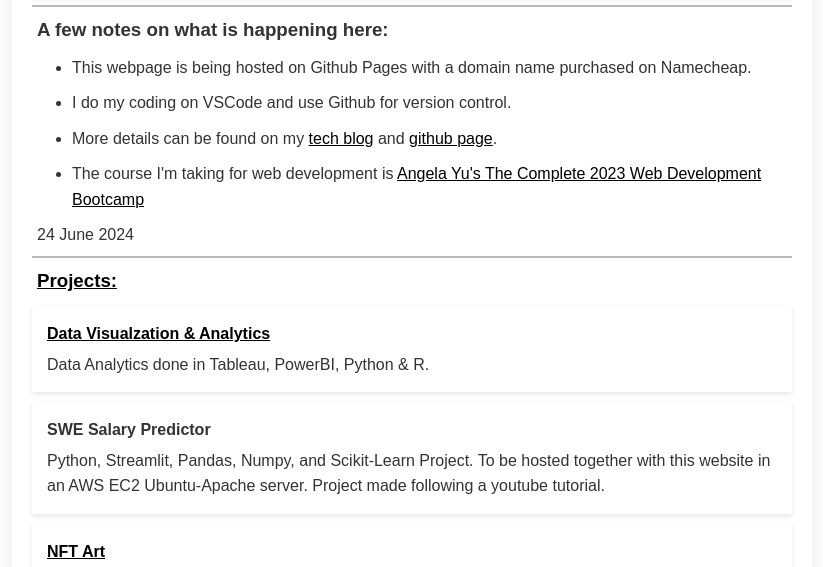
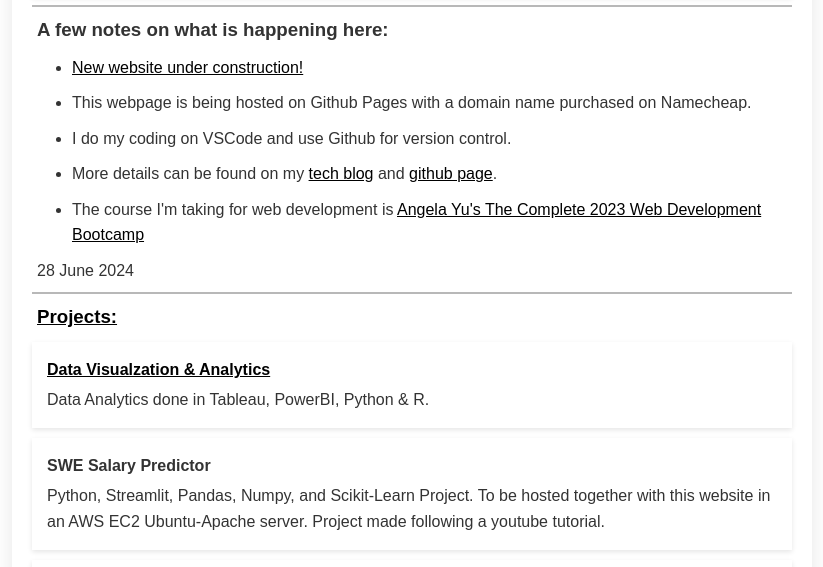
Before and after one commit to jbgithub22/jbrienweb.dev, a plain HTML site: page index.html in a window 1280 px wide. Shown: the part 204-771 px from the top of the page, without its empty margins (228-1051 px from the left). Drawn offline with Linux system fonts and the light colour scheme.

Commit message:
Updated index.html
Added link to new website design under construction.

```diff
--- a/index.html
+++ b/index.html
@@ -37,12 +37,13 @@
         <div>
             <h3>A few notes on what is happening here: </h3>
             <ul>
+                <li><a href="./new/index.html">New website under construction!</a></li>
                 <li>This webpage is being hosted on Github Pages with a domain name purchased on Namecheap.</li>
                 <li>I do my coding on VSCode and use Github for version control.</li>
                 <li>More details can be found on my <a href="https://jbtekblog.wordpress.com/2023/11/12/web-hosting-web-development/">tech blog</a> and <a href="https://github.com/jbgithub22">github page</a>.</li>
                 <li>The course I'm taking for web development is <a href="https://www.udemy.com/course/the-complete-web-development-bootcamp/">Angela Yu's The Complete 2023 Web Development Bootcamp</a></li>
             </ul>
-            <p>24 June 2024</p>
+            <p>28 June 2024</p>
         </div>
         <hr />
         <div>
```
